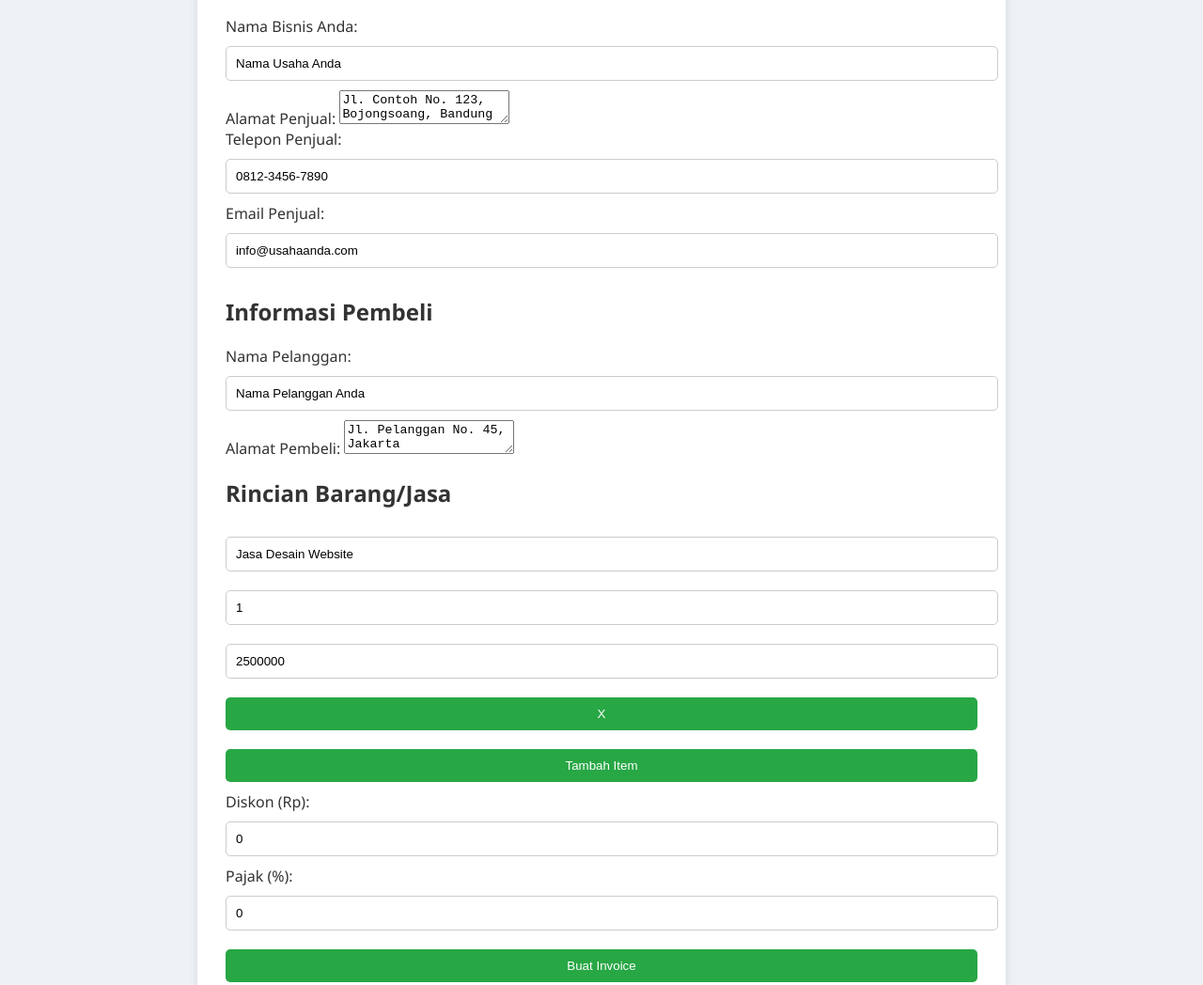
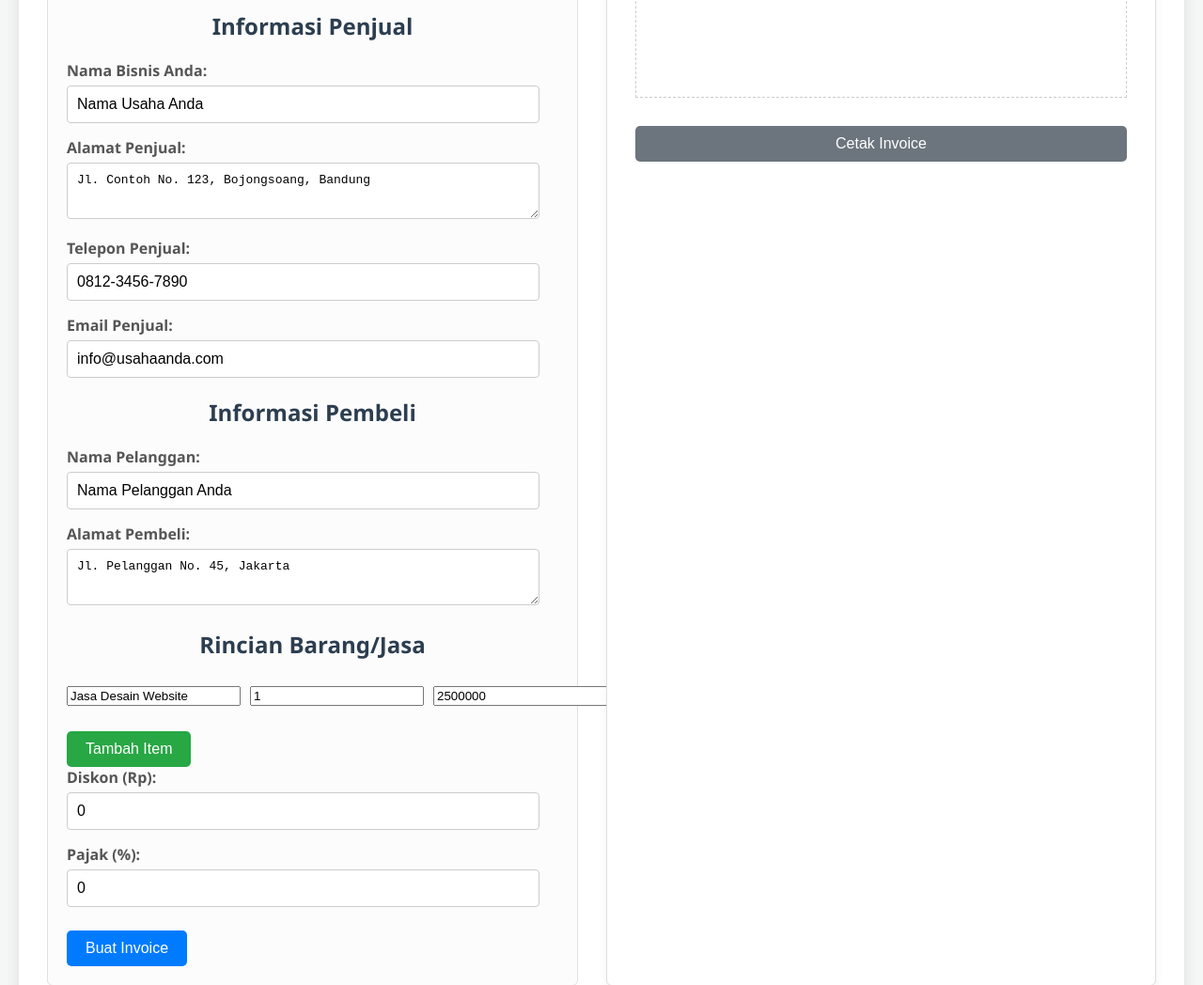
Before and after one commit to Ryzan74/web-invoice-maker, a plain HTML site: page index.html in a window 1280 px wide. Shown: the part 496-1544 px from the top of the page at 94% size. Drawn offline with Linux system fonts and the light colour scheme.

Commit message:
Add files via upload

```diff
--- a/style.css
+++ b/style.css
@@ -1,64 +1,203 @@
-
 body {
-    font-family: 'Segoe UI', sans-serif;
-    background-color: #eef1f5;
+    font-family: 'Segoe UI', Tahoma, Geneva, Verdana, sans-serif;
     margin: 0;
-    padding: 0;
+    padding: 20px;
+    background-color: #f4f7f6;
     color: #333;
-}
-
-header {
-    background-color: #343a40;
-    color: white;
-    padding: 20px;
-    text-align: center;
+    display: flex;
+    justify-content: center;
+    align-items: flex-start; /* Mengatur agar konten mulai dari atas */
+    min-height: 100vh;
 }
 
 .container {
-    background-color: white;
-    max-width: 800px;
-    margin: 30px auto;
+    background-color: #fff;
     padding: 30px;
-    border-radius: 10px;
-    box-shadow: 0 4px 12px rgba(0, 0, 0, 0.1);
+    border-radius: 8px;
+    box-shadow: 0 4px 15px rgba(0, 0, 0, 0.1);
+    width: 100%;
+    max-width: 1200px; /* Batasi lebar container */
+    display: flex;
+    flex-wrap: wrap; /* Izinkan wrapping untuk tampilan responsif */
+    gap: 30px; /* Jarak antar kolom form dan preview */
 }
 
-input, button {
+h1, h2 {
+    color: #2c3e50;
+    text-align: center;
+    width: 100%; /* Agar heading mengambil lebar penuh */
+    margin-bottom: 20px;
+}
+
+.invoice-form, .invoice-preview {
+    flex: 1; /* Agar mengambil ruang yang sama */
+    min-width: 450px; /* Lebar minimum untuk masing-masing kolom */
+    padding: 20px;
+    border: 1px solid #e0e0e0;
+    border-radius: 6px;
+    background-color: #fcfcfc;
+}
+
+.form-group {
+    margin-bottom: 15px;
+}
+
+.form-group label {
+    display: block;
+    margin-bottom: 5px;
+    font-weight: bold;
+    color: #555;
+}
+
+.form-group input[type="text"],
+.form-group input[type="email"],
+.form-group input[type="number"],
+.form-group input[type="date"],
+.form-group textarea {
+    width: calc(100% - 20px); /* Kurangi padding */
     padding: 10px;
-    margin: 10px 0;
-    width: 100%;
-    border-radius: 5px;
     border: 1px solid #ccc;
+    border-radius: 4px;
+    font-size: 1em;
+    box-sizing: border-box; /* Hitung padding dalam lebar */
+}
+
+textarea {
+    resize: vertical;
+    min-height: 60px;
 }
 
 button {
-    background-color: #28a745;
+    background-color: #007bff;
     color: white;
+    padding: 10px 20px;
+    border: none;
+    border-radius: 5px;
     cursor: pointer;
-    border: none;
-    transition: 0.3s ease;
+    font-size: 1em;
+    margin-top: 10px;
+    transition: background-color 0.3s ease;
 }
 
 button:hover {
+    background-color: #0056b3;
+}
+
+#addItemBtn, .remove-item-btn {
+    background-color: #28a745;
+    margin-right: 5px;
+}
+
+#addItemBtn:hover, .remove-item-btn:hover {
     background-color: #218838;
 }
 
-table {
+.remove-item-btn {
+    background-color: #dc3545;
+    padding: 5px 10px;
+    font-size: 0.9em;
+}
+
+.remove-item-btn:hover {
+    background-color: #c82333;
+}
+
+.item-row {
+    display: flex;
+    gap: 10px;
+    margin-bottom: 10px;
+    align-items: center;
+}
+
+.item-row input {
+    flex: 1; /* Agar input mengambil lebar yang tersedia */
+}
+
+.item-quantity {
+    flex: 0 0 60px; /* Lebar tetap untuk kuantitas */
+}
+
+.item-price {
+    flex: 0 0 100px; /* Lebar tetap untuk harga */
+}
+
+
+/* Styling for Invoice Preview */
+#invoicePreview {
+    padding: 30px;
+    background-color: #fff;
+    border: 1px solid #ddd;
+    box-shadow: 0 2px 10px rgba(0,0,0,0.05);
+}
+
+#invoiceContent {
+    min-height: 300px; /* Beri ruang untuk konten */
+    padding: 15px;
+    border: 1px dashed #ccc;
+    margin-bottom: 20px;
+    overflow-y: auto; /* Jika konten terlalu panjang */
+}
+
+#invoiceContent table {
     width: 100%;
     border-collapse: collapse;
     margin-top: 20px;
 }
 
-th, td {
-    border: 1px solid #ccc;
-    padding: 10px;
+#invoiceContent th, #invoiceContent td {
+    border: 1px solid #eee;
+    padding: 8px;
     text-align: left;
 }
 
-th {
-    background-color: #f8f9fa;
+#invoiceContent th {
+    background-color: #f2f2f2;
+    font-weight: bold;
 }
 
-tfoot td {
-    font-weight: bold;
+#invoiceContent .text-right {
+    text-align: right;
 }
+
+#printInvoiceBtn {
+    width: 100%;
+    background-color: #6c757d;
+}
+
+#printInvoiceBtn:hover {
+    background-color: #5a6268;
+}
+
+/* Responsiveness */
+@media (max-width: 768px) {
+    .container {
+        flex-direction: column; /* Tata letak kolom pada layar kecil */
+    }
+    .invoice-form, .invoice-preview {
+        min-width: unset; /* Hapus min-width */
+        width: 100%;
+    }
+}
+
+/* Print Specific Styles */
+@media print {
+    body * {
+        visibility: hidden;
+    }
+    #invoicePreview, #invoicePreview * {
+        visibility: visible;
+    }
+    #invoicePreview {
+        position: absolute;
+        left: 0;
+        top: 0;
+        width: 100%;
+        margin: 0;
+        box-shadow: none;
+        border: none;
+        background-color: white;
+    }
+    #printInvoiceBtn, .invoice-form, h1 {
+        display: none; /* Sembunyikan tombol print dan form saat mencetak */
+    }
+}
```
